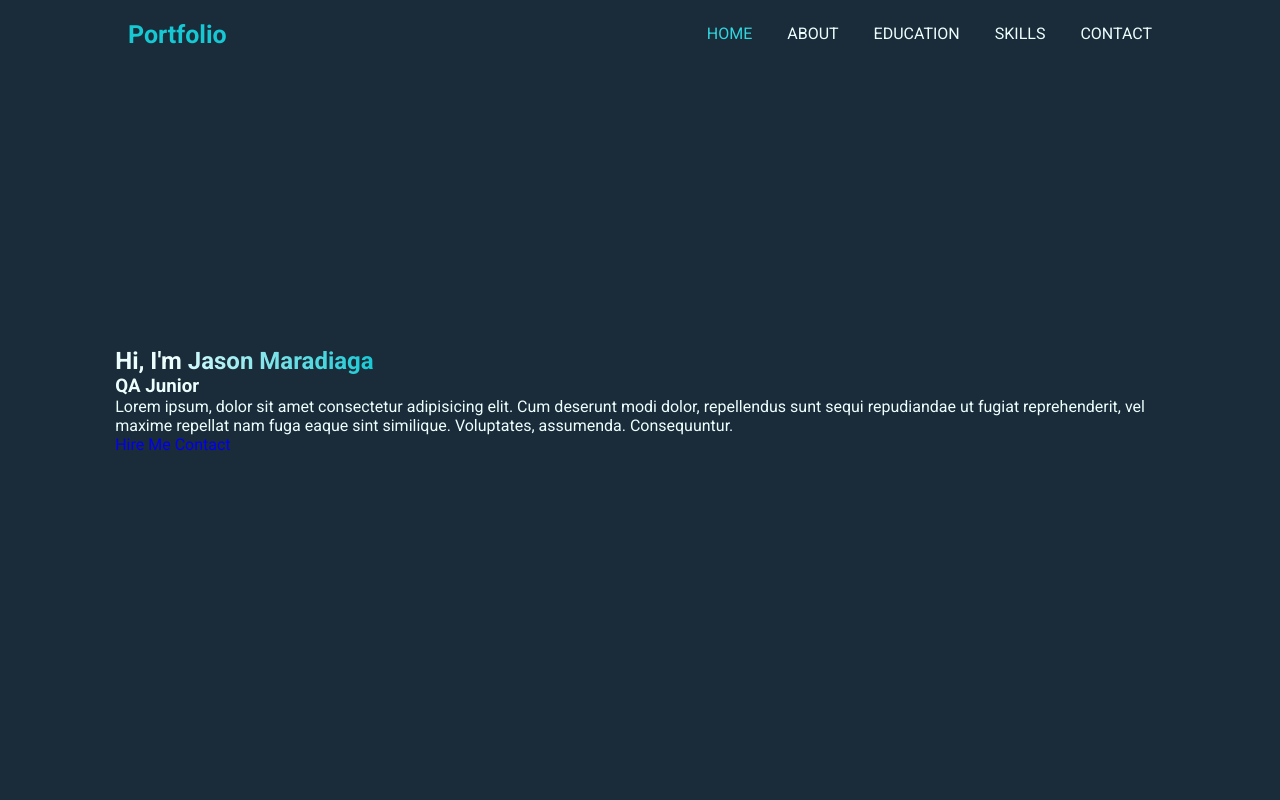
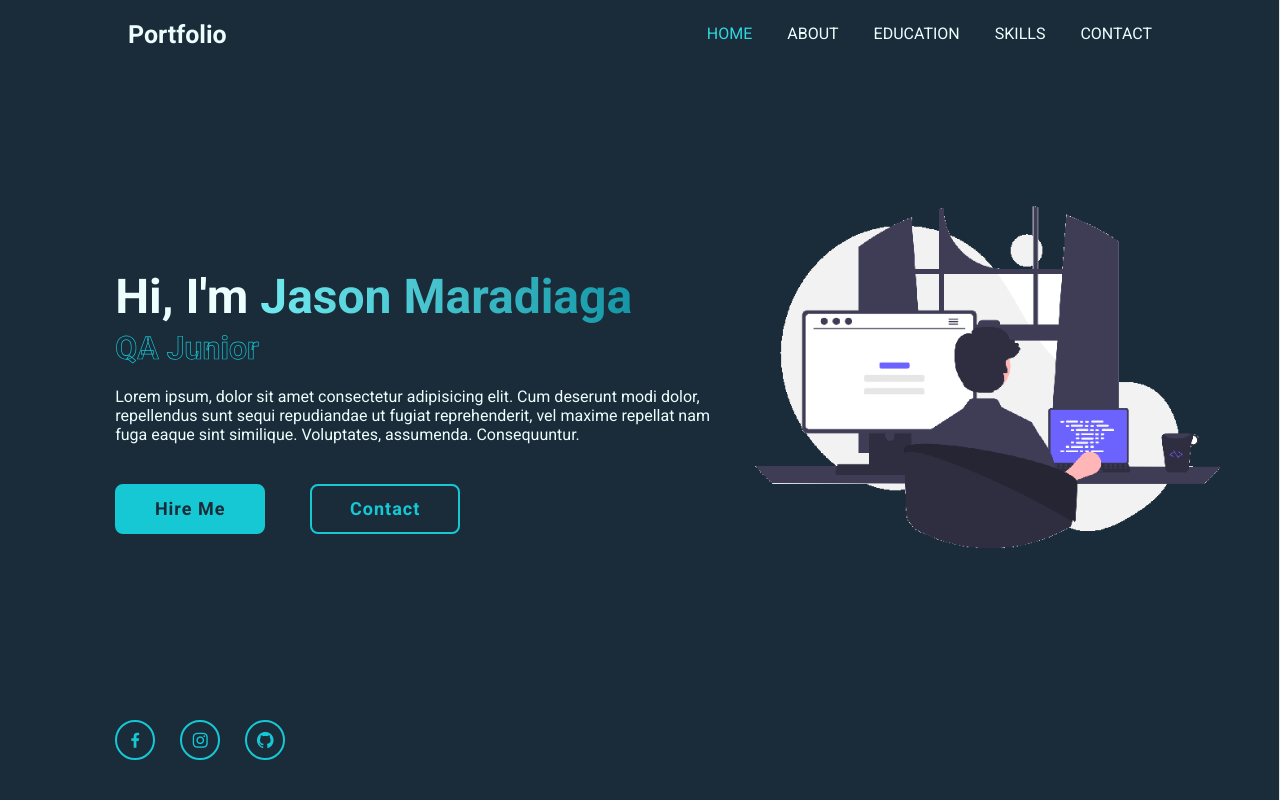
Before and after one commit to Jeck1626/webpage, a plain HTML site: page index.html in a window 1280 px wide. Drawn offline with nearby package versions, Linux system fonts and the light colour scheme.

Commit message:
home section

```diff
--- a/css/style.css
+++ b/css/style.css
@@ -60,7 +60,7 @@ section{
 }
 
 span {
-    background: linear-gradient(90deg, rgba(210, 250, 251) 0%, rgba(22, 200, 212) 100%);
+    background: linear-gradient(90deg, rgba(113, 234, 239) 0%, rgba(20, 150, 166) 100%);
     -webkit-background-clip: text;
     -webkit-text-fill-color: transparent;
 }
@@ -86,7 +86,7 @@ span {
 
  .logo{
     font-size: 2.5rem;
-    color: var(--color-500);
+    color: var(--text-color);
     font-weight: 700;
     transition-duration: .5s;
 }
@@ -94,7 +94,7 @@ span {
 
 .logo:hover{
     transform: scale(1.05);
-    color: var(--color-200);
+    color: var(--color-500);
 }
 
 .navbar{
@@ -149,4 +149,158 @@ section{
     align-items: center;
     display: flex;
     padding: 0 9%;
+    background: url('/images/home.png') no-repeat;
+    background-size: cover;
+    background-position: center;
 }
+
+.home-content{
+    max-width: 60rem;
+}
+
+.home-content h1{
+    font-size: 4.8rem;
+    font-weight: 700;
+    line-height: 1.3;
+}
+
+.home-content .text-animate{
+    position: relative;
+    width: 32.8rem;
+}
+
+.home-content .text-animate h3{
+    font-size: 3.2rem;
+    font-weight: 700;
+    line-height: 1.2;
+    color: transparent;
+    -webkit-text-stroke: .7px var(--color-500);
+}
+
+.home-content p{
+    font-size: 1.6rem;
+    margin: 2rem 0 4rem;
+}
+
+/*btn box
+================================*/
+
+.btn-box{
+    position: relative;
+    display: flex;
+    justify-content: space-between;
+    width: 34.5rem;
+    height: 5rem;
+}
+
+.btn-box .btn{
+    position: relative;
+    display: inline-flex;
+    justify-content: center;
+    align-items: center;
+    width: 15rem;
+    height: 100%;
+    background: var(--color-500);
+    border: .2rem solid var(--color-500);
+    border-radius: .8rem;
+    font-size: 1.8rem;
+    font-weight: 600;
+    letter-spacing: .1rem;
+    color: var(--bg--color--second);
+    z-index: 1;
+    overflow: hidden;
+    transition: .5;
+}
+
+/*btn transition
+================================*/
+
+.btn-box .btn:hover{
+    color: var(--color-500);
+}
+
+.btn-box .btn:nth-child(2){
+    background: transparent;
+    color: var(--color-500);
+}
+
+.btn-box .btn:nth-child(2):hover{
+    color: var(--bg--color--second);
+}
+
+.btn-box .btn:nth-child(2)::before{
+    background: var(--color-500);
+}
+
+.btn-box .btn:before{
+    content: '';
+    position: absolute;
+    top: 0;
+    left: 0;
+    width: 0;
+    height: 100%;
+    background: var(--bg--color--second);
+    z-index: -1;
+    transition: .5s;
+}
+
+.btn-box .btn:hover::before{
+    width: 100%;
+}
+
+/*icons buttons
+================================*/
+
+.home-icons{
+    position: absolute;
+    bottom: 4rem;
+    width: 17rem;
+    display: flex;
+    justify-content: space-between;
+}
+
+.home-icons a{
+    position: relative;
+    display: inline-flex;
+    justify-content: center;
+    align-items: center;
+    width: 4rem;
+    height: 4rem;
+    background: transparent;
+    border: .2rem solid var(--color-500);
+    border-radius: 50%;
+    font-size: 2rem;
+    color: var(--color-500);
+    z-index: 1;
+    overflow: hidden;
+    transition: .5s;
+}
+
+.home-icons a:hover{
+    color: var(--bg--color--second);
+}
+
+.home-icons a::before{
+    content: '';
+    position: absolute;
+    top: 0;
+    left: 0;
+    width: 0;
+    height: 100%;
+    background: var(--color-500);
+    z-index: -1;
+    transition: .5s;
+}
+
+.home-icons a:hover::before{
+    width: 100%;
+}
+
+.home-imgHover{
+    position: absolute;
+    top: 0;
+    right: 0;
+    width: 45%;
+    height: 100%;
+    background: transparent;
+}
--- a/index.html
+++ b/index.html
@@ -46,8 +46,16 @@
                 <a href="#" class="btn">Hire Me</a>
                 <a href="#" class="btn">Contact</a>
             </div>
+        </div>
 
+        <div class="home-icons">
+            <a href="#"><i class='bx bxl-facebook'></i></a>
+            <a href="#"><i class='bx bxl-instagram' ></i></a>
+            <a href="#"><i class='bx bxl-github' ></i></a>
         </div>
+
+
+        <div class="home-imgHover"></div>
     </section>
 
     <script src="js/script.js"></script>
```
Also changed, not shown: images/home.png (added).
